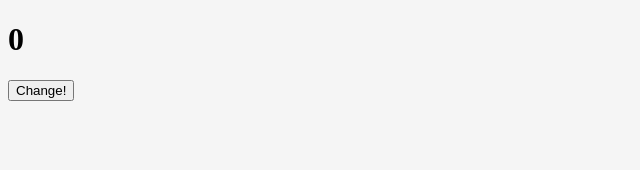
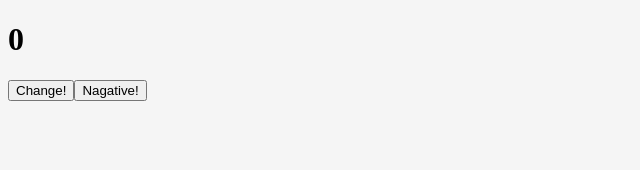
Before and after one commit to AliAbdulle/ScrimbaProject, a React (Create React App) app: page / in a window 1280 px wide. Shown: the top 170 px of the page, without its empty margins (0-640 px from the left). Built offline with nearby package versions, Linux system fonts and the light colour scheme.

Commit message:
added handle that substracted by one

```diff
--- a/src/components/Apps.js
+++ b/src/components/Apps.js
@@ -7,6 +7,7 @@ class Apps extends Component {
             count: 0
         }
         this.handleClick = this.handleClick.bind(this)
+        this.handleClicked = this.handleClicked.bind(this)
     }
 
     handleClick() {
@@ -16,11 +17,19 @@ class Apps extends Component {
             }
         })
     }
+    handleClicked() {
+        this.setState(prevState => {
+            return {
+                count: prevState.count - 1
+            }
+        })
+    }
     render() {
         return(
             <div>
                 <h1>{this.state.count}</h1>
                 <button onClick={this.handleClick}>Change!</button>
+                <button onClick={this.handleClicked}>Nagative!</button>
             </div>
         )
     }
```
